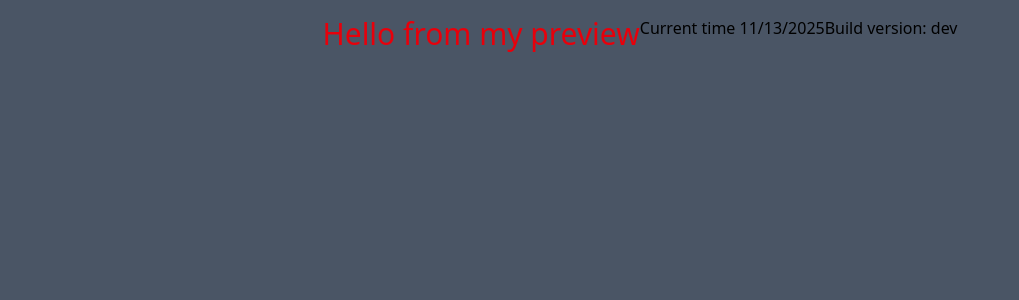
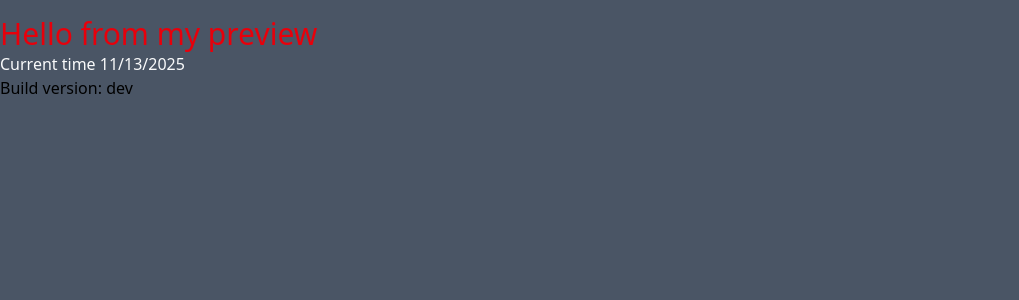
Before and after one commit to barnettet31/react-pr-preview-app, a React (Vite) app: page / in a window 1280 px wide. Shown: the top 300 px of the page, without its empty margins (0-1019 px from the left). Built offline with nearby package versions, Linux system fonts and the light colour scheme.

Commit message:
rebuild after refactor

```diff
--- a/src/App.tsx
+++ b/src/App.tsx
@@ -1,10 +1,11 @@
 function App() {
   //@ts-ignore
-  const version = import.meta.VITE_PR_VERSION || 'dev';
+  const version = import.meta.env.VITE_PR_VERSION || 'dev';
+  console.log(import.meta.env)
   return (
-    <main className="flex-1 flex justify-center py-4">
+    <main className="flex-1 flex justify-center py-4 flex-col">
       <h1 className="text-3xl text-red-600">Hello from my preview</h1>
-      <p>Current time {new Date().toLocaleDateString()}</p>
+      <p className="text-gray-50">Current time {new Date().toLocaleDateString()}</p>
       <p>Build version: {version}</p>
     </main>
   )
```
